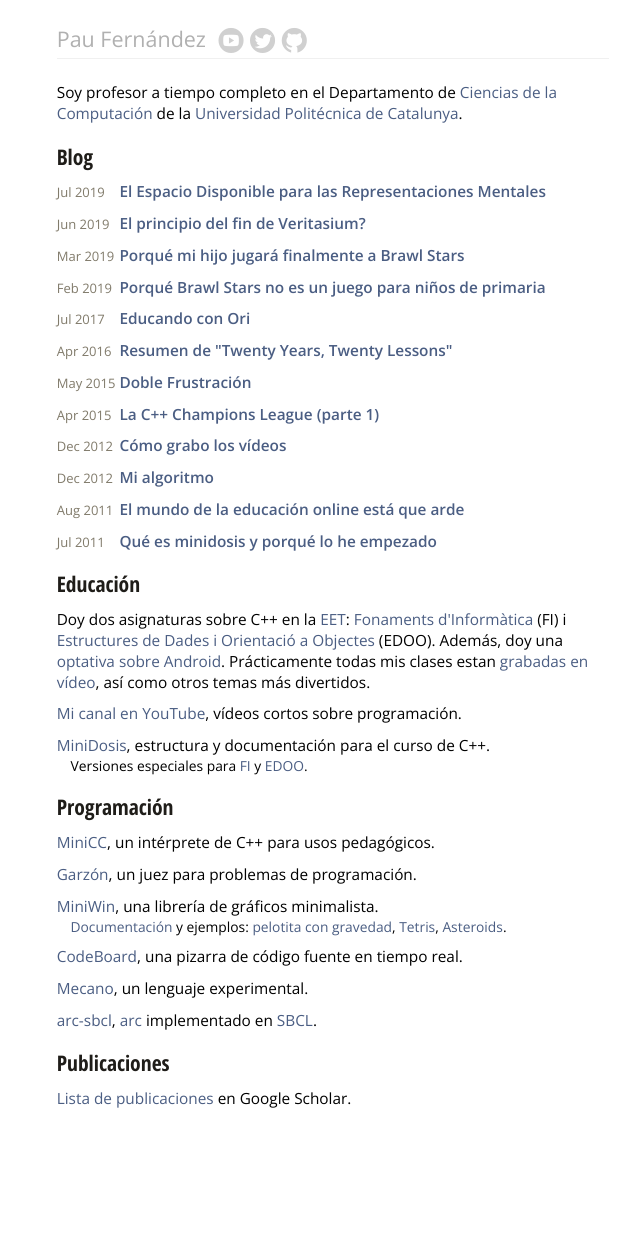
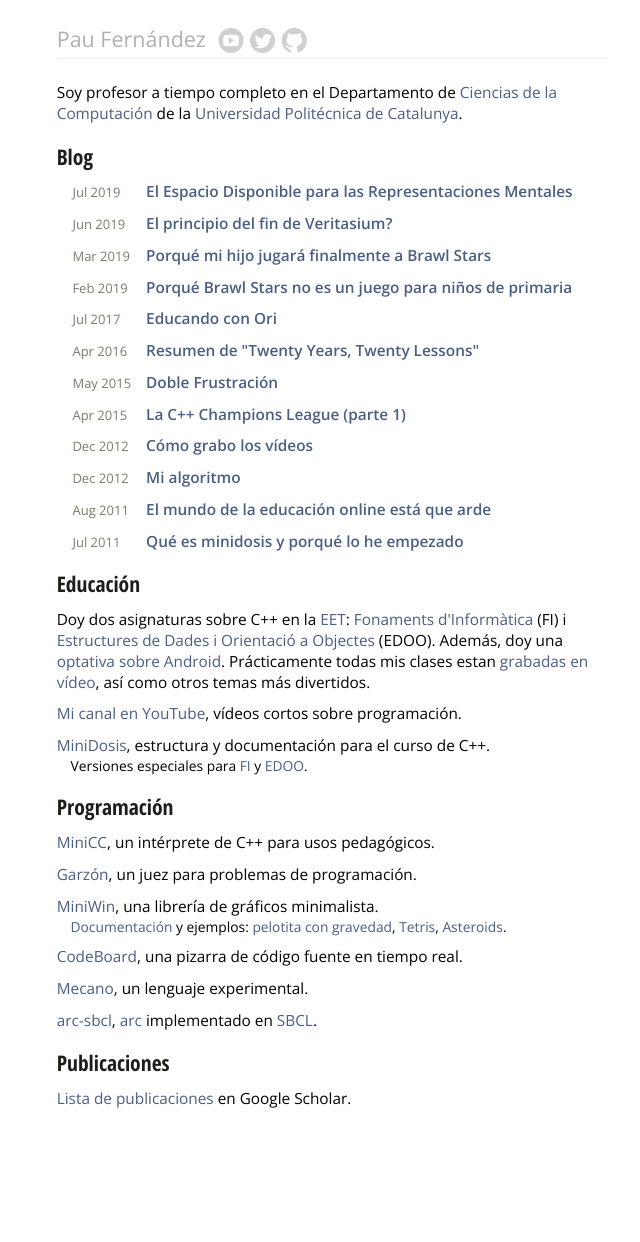
Before and after one commit to pauek/pauek.info, a Jekyll site: the page built from index.html, in a window 1280 px wide. Shown: the whole page, without its empty margins (307-947 px from the left). Built offline with Jekyll 4.4.1, drawn with Linux system fonts in a browser that asks for light colours; nearby versions of some CDN libraries.

Commit message:
Retoco el margen de los títulos de posts.

```diff
--- a/css/main.css
+++ b/css/main.css
@@ -63,7 +63,11 @@ pre code {
   color: #817B6B;
 }
 .year { width: 2.2rem; margin-left: -2.2rem; }
-.date { width: 4rem;   margin-left: -4rem; }
+.date {
+    width: 4rem;
+    margin-left: -3rem;
+    margin-right: .7rem;
+}
 
 .details {
   display: none;
```
